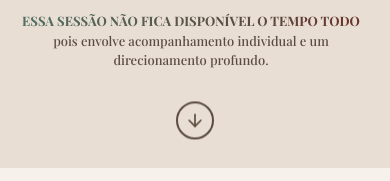
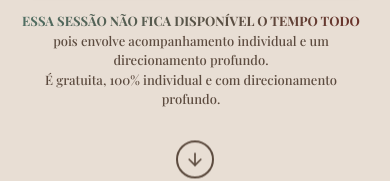
Before and after one commit to ManelPechim/julaine-site-project, a React (Vite) app: page / in a window 390 px wide. Shown: the part 683-864 px from the top of the page. Built offline with nearby package versions, Linux system fonts and the light colour scheme.

Commit message:
fix/add: responsividade dos cards dos livros (`Book.tsx`) / adição do texto: É gratuita, 100% individual e com direcionamento profundo na `Hero.tx`.

```diff
--- a/src/layouts/sd-sections/Book.tsx
+++ b/src/layouts/sd-sections/Book.tsx
@@ -59,15 +59,15 @@ export default function Book() {
         </section>
       </div>
 
-      {/* E-book float section */}
+      {/* Books cards float section */}
       <main className="flex py-12">
         {books.map(({ img, name }, index) => (
           <section key={index}
             className="flex justify-center items-center w-full p-1 lg:p-2 h-23 md:h-40 lg:h-50 rounded-2xl"
           >
             <aside className="flex flex-col min-h-full lg:gap-5 p-5 md:p-5 relative z-20 max-w-[1120px] border-2 border-[#C8A96A] bg-white/2 text-[#2b3b33] rounded-2xl shadow-2xl backdrop-blur-xs">
-              <div className="flex flex-col items-center justify-center gap-2 w-[18vh] md:w-full lg:w-[52vh]">
-                <h2 className="flex gap-22 sd-title-font text-base md:text-2xl text-white">
+              <div className="flex flex-col items-center justify-center gap-2 w-[16vh] h-[22vh] md:w-full md:h-full lg:w-[52vh]">
+                <h2 className="flex gap-22 sd-title-font text-xs md:text-2xl text-white">
                   {name}
                 </h2>
                 {/* Divider line */}<div className="mt-1 mb-2 h-0.5 w-full bg-linear-to-r from-[#C8A96A] to-transparent" />
--- a/src/layouts/sd-sections/Hero.tsx
+++ b/src/layouts/sd-sections/Hero.tsx
@@ -26,10 +26,12 @@ export default function Hero() {
       {isMobile ? <HeroMobile /> : isMedium ? <HeroMedium /> : <HeroLarge />}
 
       {/* Scroll Indicator */}
-      <ScrollIndicator
-        scrollTo="more"
-        className="col-span-2 mb-5 md:-mt-6 lg:mt-3"
-      />
+      <div className="w-full flex justify-center">
+        <ScrollIndicator
+          scrollTo="more"
+          className="mb-5 md:-mt-6 lg:mt-3"
+        />
+      </div>
     </header >
   );
 }
--- a/src/layouts/sd-sections/HeroLarge.tsx
+++ b/src/layouts/sd-sections/HeroLarge.tsx
@@ -49,7 +49,6 @@ export default function HeroLarge() {
 
         <section className="flex flex-wrap justify-between w-170 mb-0 gap-5 mt-0">
           <div className="flex flex-wrap items-center gap-1 mt-0">
-            <>
             <h1 className="flex items-center gap-2 sd-title-font w-full">
               <AlertCircle className="mt-0.5 size-6 text-[#4F6F63]" />
               <p className="sd-text-gradient font-extrabold underline uppercase whitespace-nowrap text-xl">
@@ -58,8 +57,9 @@ export default function HeroLarge() {
             </h1>
             <p className="-mt-2 text-lg">
               pois envolve acompanhamento individual e um direcionamento profundo.
+              <br />
+              É gratuita, 100% individual e com direcionamento profundo.
             </p>
-            </>
           </div>
           {/* stats strip */}
           <div className="mt-0 my-6 pt-4 flex w-full justify-between gap-4 border-t border-[#CBBFAF]/50">
--- a/src/layouts/sd-sections/HeroMedium.tsx
+++ b/src/layouts/sd-sections/HeroMedium.tsx
@@ -53,6 +53,7 @@ export default function HeroMedium() {
                   <span className="sd-text-gradient font-extrabold underline uppercase">
                     Essa sessão não fica disponível o tempo todo
                   </span>, pois envolve acompanhamento individual e um direcionamento profundo.
+                  É gratuita, 100% individual e com direcionamento profundo.
                 </p>
               </h2>
             </div>
--- a/src/layouts/sd-sections/HeroMobile.tsx
+++ b/src/layouts/sd-sections/HeroMobile.tsx
@@ -51,6 +51,9 @@ export default function HeroMobile() {
             <p>
               pois envolve acompanhamento individual e um direcionamento profundo.
             </p>
+            <p>
+              É gratuita, 100% individual e com direcionamento profundo.
+            </p>
           </div>
         </div>
         {/* ── RIGHT: photo + feature card ── */}
```
Lines whose indentation alone changed are shown as unchanged.
